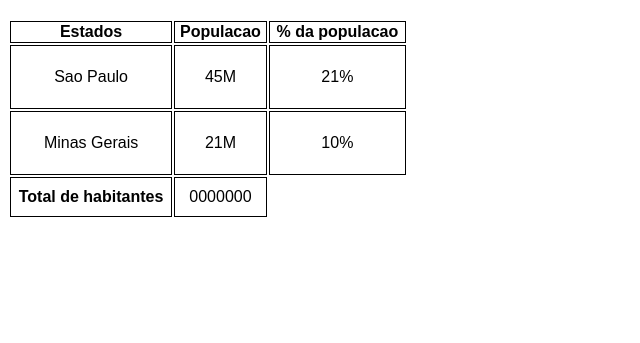
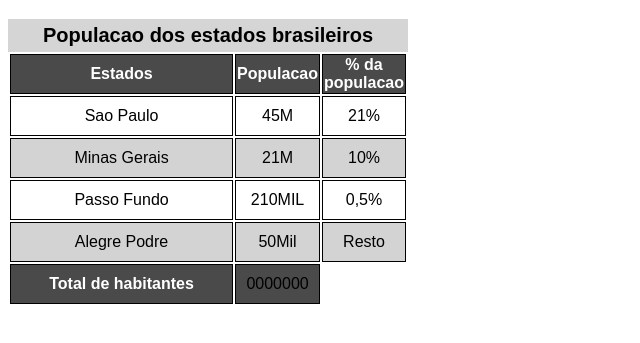
Before and after one commit to Vitor213/html-css, a plain HTML site: page EX024/Tabelas2.html in a window 1280 px wide. Shown: the part 61-404 px from the top of the page, without its empty margins (0-640 px from the left). Drawn offline with Linux system fonts and the light colour scheme.

Commit message:
Update Tabelas2.html
Tabela atualizada

```diff
--- a/EX024/Tabelas2.html
+++ b/EX024/Tabelas2.html
@@ -19,17 +19,34 @@
         }
         th{
             border: solid 1px black;
+            background-color: rgb(75, 74, 74);
+            color: white;
+        }
+        caption{
+            font-weight: bold;
+            padding: 5px;
+            font-size: 20px;
+            background-color: rgba(128, 128, 128, 0.329);
+        }
+        #parte_do_pe{
+            background-color: rgb(75, 74, 74);
+        }
+        tbody > tr:nth-child(2n){
+            background-color: lightgray;
+
+
         }
     </style>
 </head>
 <body>
     <h1>Lidando com tabelas maiores</h1>
     <table>
+        <caption>Populacao dos estados brasileiros</caption>
         <thead>
             <tr>
-                <th>Estados</th>
-                <th>Populacao</th>
-                <th>% da populacao</th>
+                <th scope="col">Estados</th>
+                <th scope="col" style="width: 50px;">Populacao</th>
+                <th scope="col" style="width: 50px;">% da populacao</th>
             </tr>
         </thead>
         <tbody>
@@ -43,10 +60,20 @@
                 <td>21M</td>
                 <td>10%</td>
             </tr>
+            <tr>
+                <td>Passo Fundo</td>
+                <td>210MIL</td>
+                <td>0,5%</td>
+            </tr>
+            <tr>
+                <td>Alegre Podre</td>
+                <td>50Mil</td>
+                <td>Resto</td>
+            </tr>
         </tbody>
         <tfoot>
             <th>Total de habitantes</th>
-            <td>0000000</td>
+            <td id="parte_do_pe">0000000</td>
         </tfoot>
     </table>
 </body>
```
